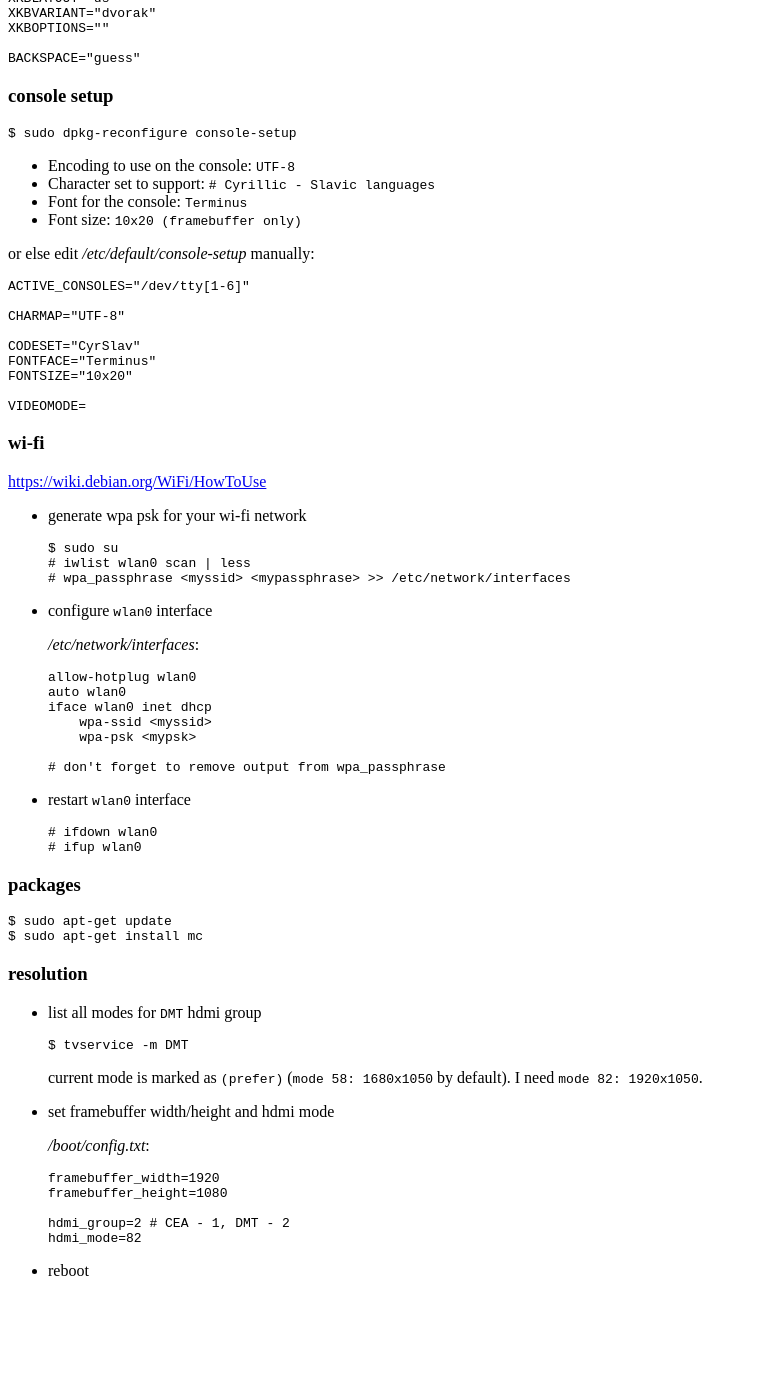
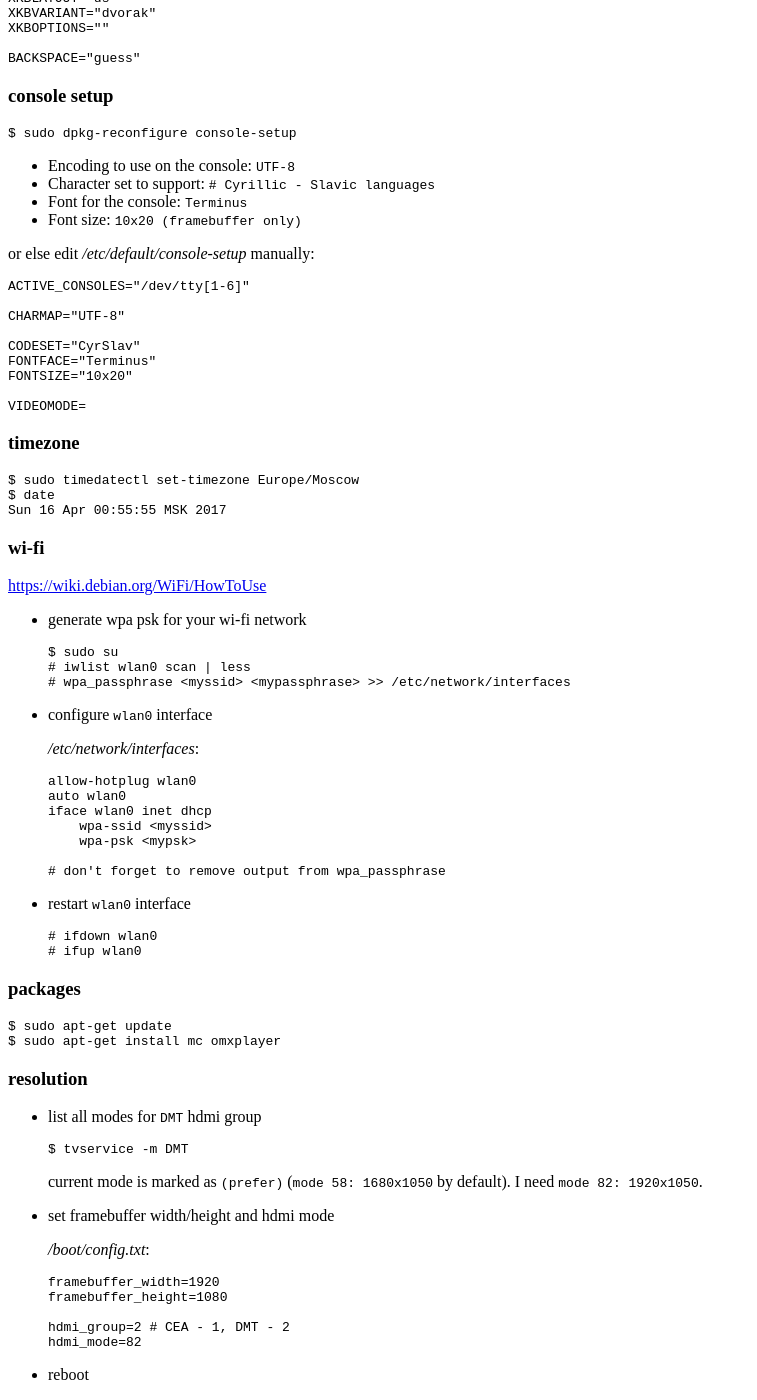
Before and after one commit to tap349/tap349.github.io, a Jekyll site: the page built from _posts/2017-04-15-raspberry-pi.md, in a window 1280 px wide and 1400 px high, scrolled down 684 px. Shown: the whole window, without its empty margins (0-757 px from the left). Built offline with Jekyll 4.4.1, drawn with Linux system fonts in a browser that asks for light colours; before the commit the page ends 1980 px from its top, so only the background shows below that.

Commit message:
update 2017-04-16_00:57:16

````diff
--- a/_posts/2017-04-15-raspberry-pi.md
+++ b/_posts/2017-04-15-raspberry-pi.md
@@ -67,6 +67,14 @@ FONTSIZE="10x20"
 VIDEOMODE=
 ```
 
+### timezone
+
+```sh
+$ sudo timedatectl set-timezone Europe/Moscow
+$ date
+Sun 16 Apr 00:55:55 MSK 2017
+```
+
 ### wi-fi
 
 <https://wiki.debian.org/WiFi/HowToUse>
@@ -104,7 +112,7 @@ VIDEOMODE=
 
 ```sh
 $ sudo apt-get update
-$ sudo apt-get install mc
+$ sudo apt-get install mc omxplayer
 ```
 
 ### resolution
````
